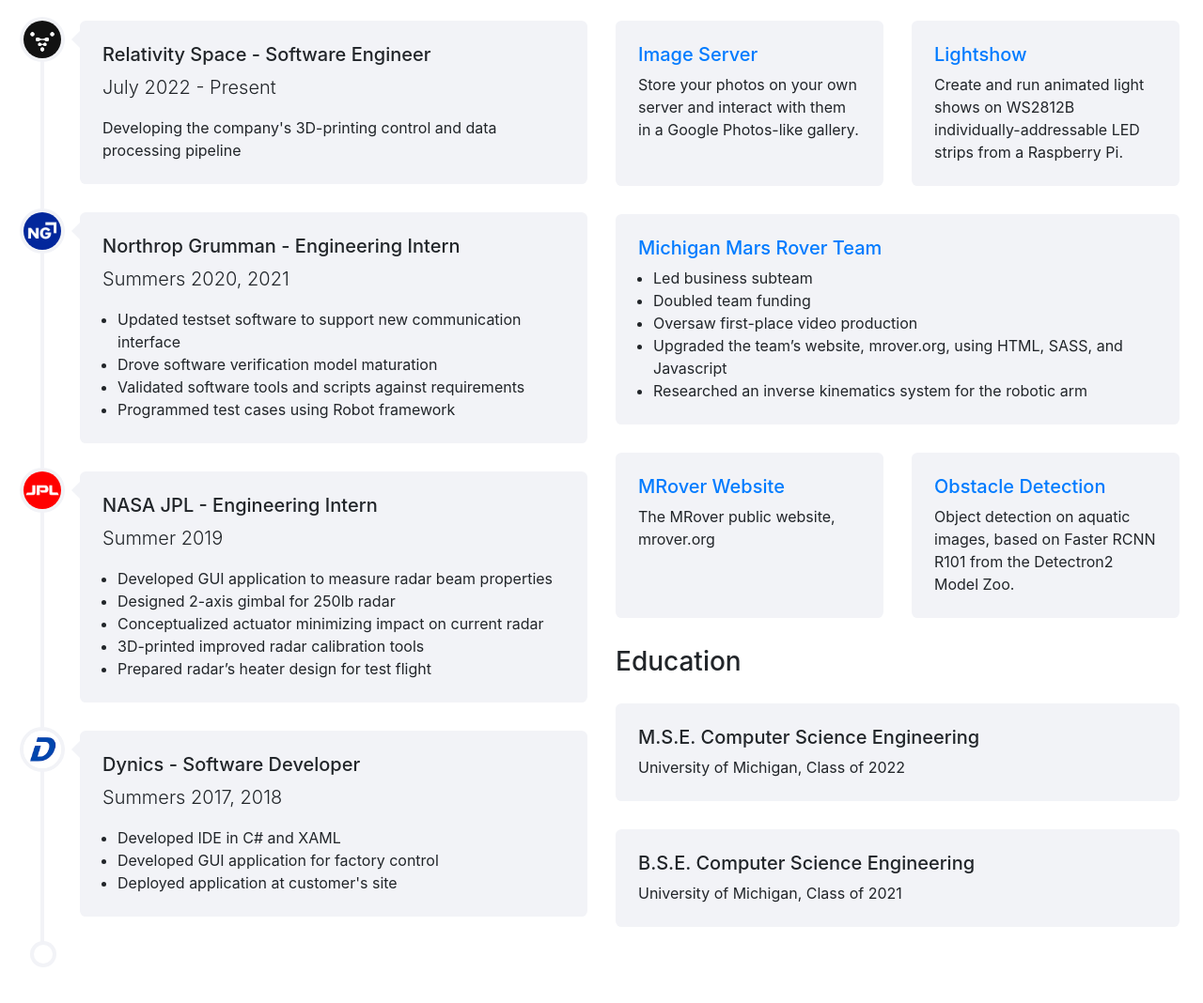
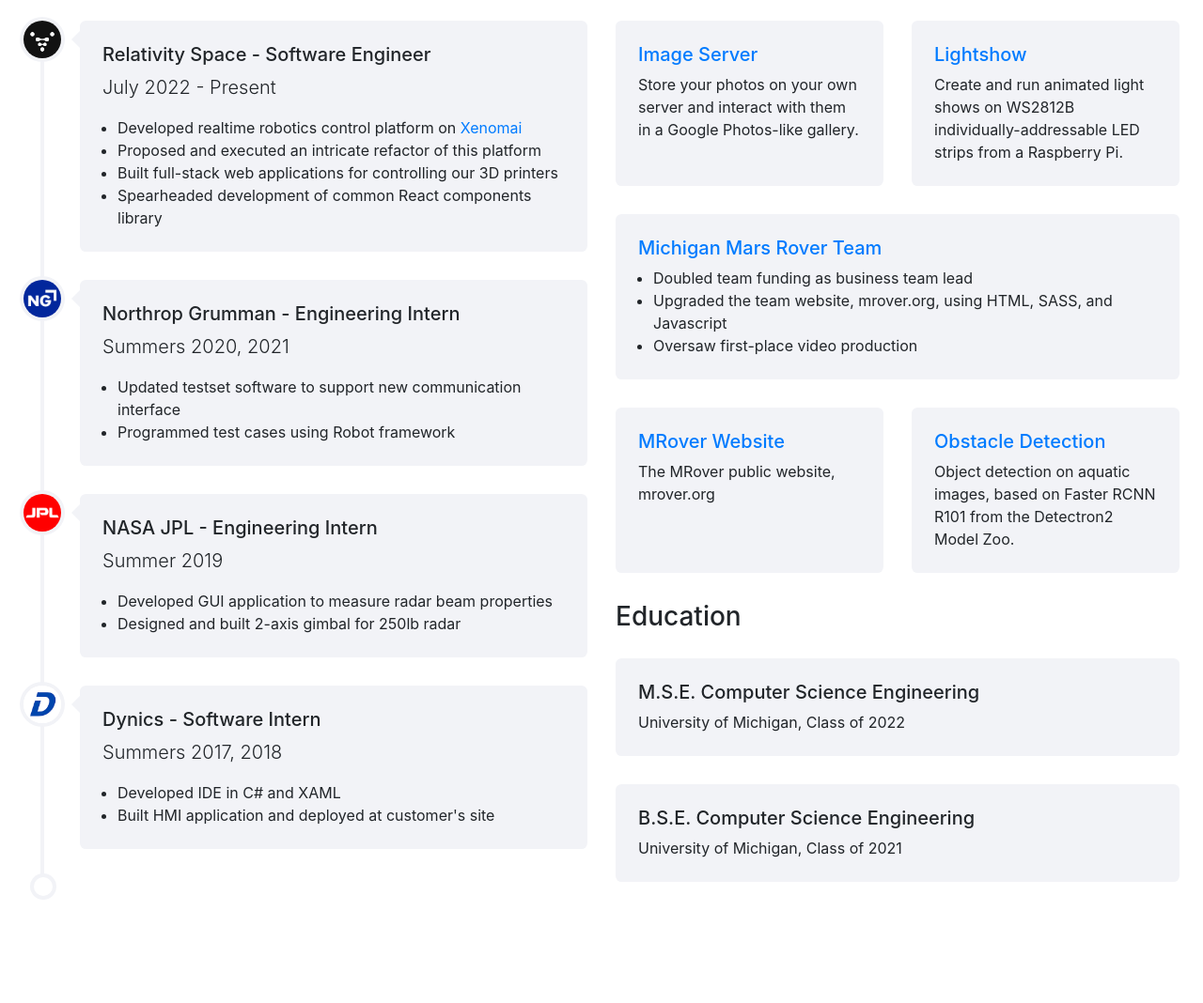
Before and after one commit to wolfm/portfolio, a plain HTML site: page index.html in a window 1280 px wide. Shown: the part 400-1468 px from the top of the page at 94% size. After the commit the page ends 1406 px from the top, so only its background shows below. Drawn offline with nearby package versions, Linux system fonts and the light colour scheme.

Commit message:
Update at 1 year at Relativity

```diff
--- a/index.html
+++ b/index.html
@@ -27,7 +27,7 @@
                     </div>
                     <div class="col text-center text-md-left">
                         <h1 class="display-4">Michael Wolf</h1>
-                        <p class="lead">Software Developer and Engineer</p>
+                        <p class="lead">Software Engineer</p>
                         <a href="https://github.com/wolfm" target="_blank"><button class="lead"> <span class="iconify" data-icon="mdi-github" style="font-size: 150%;"></span> Github</button></a>
                     </div>
                 </div>
@@ -48,7 +48,12 @@
                             <div class="timeline-textbox">
                                 <h5>Relativity Space - Software Engineer</h5>
                                 <p class="lead">July 2022 - Present</p>
-                                Developing the company's 3D-printing control and data processing pipeline
+                                <ul>
+                                    <li>Developed realtime robotics control platform on <a href="https://en.wikipedia.org/wiki/Xenomai">Xenomai</a></li>
+                                    <li>Proposed and executed an intricate refactor of this platform</li>
+                                    <li>Built full-stack web applications for controlling our 3D printers</li>
+                                    <li>Spearheaded development of common React components library</li>
+                                </ul>
                             </div>
                         </div>
 
@@ -60,8 +65,6 @@
                                 <p class="lead">Summers 2020, 2021</p>
                                 <ul>
                                     <li>Updated testset software to support new communication interface</li>
-                                    <li>Drove software verification model maturation</li>
-                                    <li>Validated software tools and scripts against requirements</li>
                                     <li>Programmed test cases using Robot framework</li>
                                 </ul>
                             </div>
@@ -74,11 +77,7 @@
                                 <p class="lead">Summer 2019</p>
                                 <ul>
                                     <li>Developed GUI application to measure radar beam properties</li>
-                                    <li>Designed 2-axis gimbal for 250lb radar</li>
-                                    <li>Conceptualized actuator minimizing impact on current radar</li>
-                                    <li>3D-printed improved radar calibration tools
-                                    <li>Prepared radar’s heater design for test flight</li>
-
+                                    <li>Designed and built 2-axis gimbal for 250lb radar</li>
                                 </ul>
                             </div>
                         </div>
@@ -86,12 +85,11 @@
                         <div class="timeline-row">
                             <div class="timeline-circle rounded-circle" style="background-image:url('logos/dynics.png'); background-size: cover;"></div>
                             <div class="timeline-textbox">
-                                <h5>Dynics - Software Developer </h5>
+                                <h5>Dynics - Software Intern </h5>
                                 <p class="lead">Summers 2017, 2018</p>
                                 <ul>
                                     <li>Developed IDE in C# and XAML</li>
-                                    <li>Developed GUI application for factory control</li>
-                                    <li>Deployed application at customer's site</li>
+                                    <li>Built HMI application and deployed at customer's site</li>
                                 </ul>
                             </div>
                         </div>
@@ -120,11 +118,9 @@
                         <div class="col-lg textbox">
                             <a href="https://mrover.org" target="_blank"><h5>Michigan Mars Rover Team</h5></a>
                             <ul>
-                                <li>Led business subteam</li>
-								<li>Doubled team funding</li>
+                                <li>Doubled team funding as business team lead</li>
+                                <li>Upgraded the team website, mrover.org, using HTML, SASS, and Javascript</li>
                                 <li>Oversaw first-place video production</li>
-                                <li>Upgraded the team’s website, mrover.org, using HTML, SASS, and Javascript</li>
-                                <li>Researched an inverse kinematics system for the robotic arm</li>
                             </ul>
                         </div>
                     </div>
@@ -138,7 +134,6 @@
                             <a href="https://github.com/wolfm/obstacle-detection-442" target="_blank"><h5>Obstacle Detection</h5></a>
                             <p>Object detection on aquatic images, based on Faster RCNN R101 from the Detectron2 Model Zoo.</p>
                         </div>
-                        </a>
                     </div>
 
                     <!-- Education -->
```
